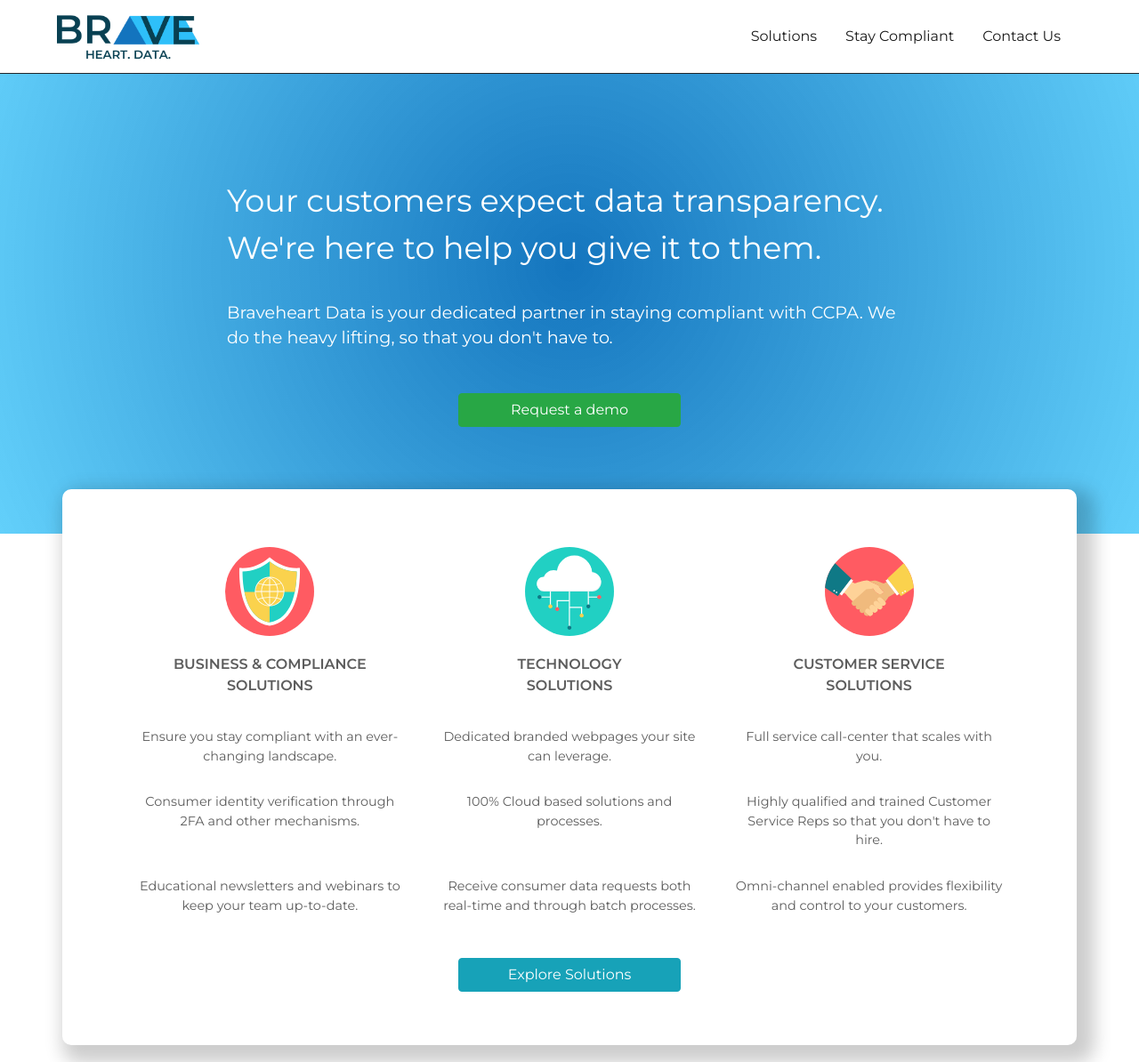
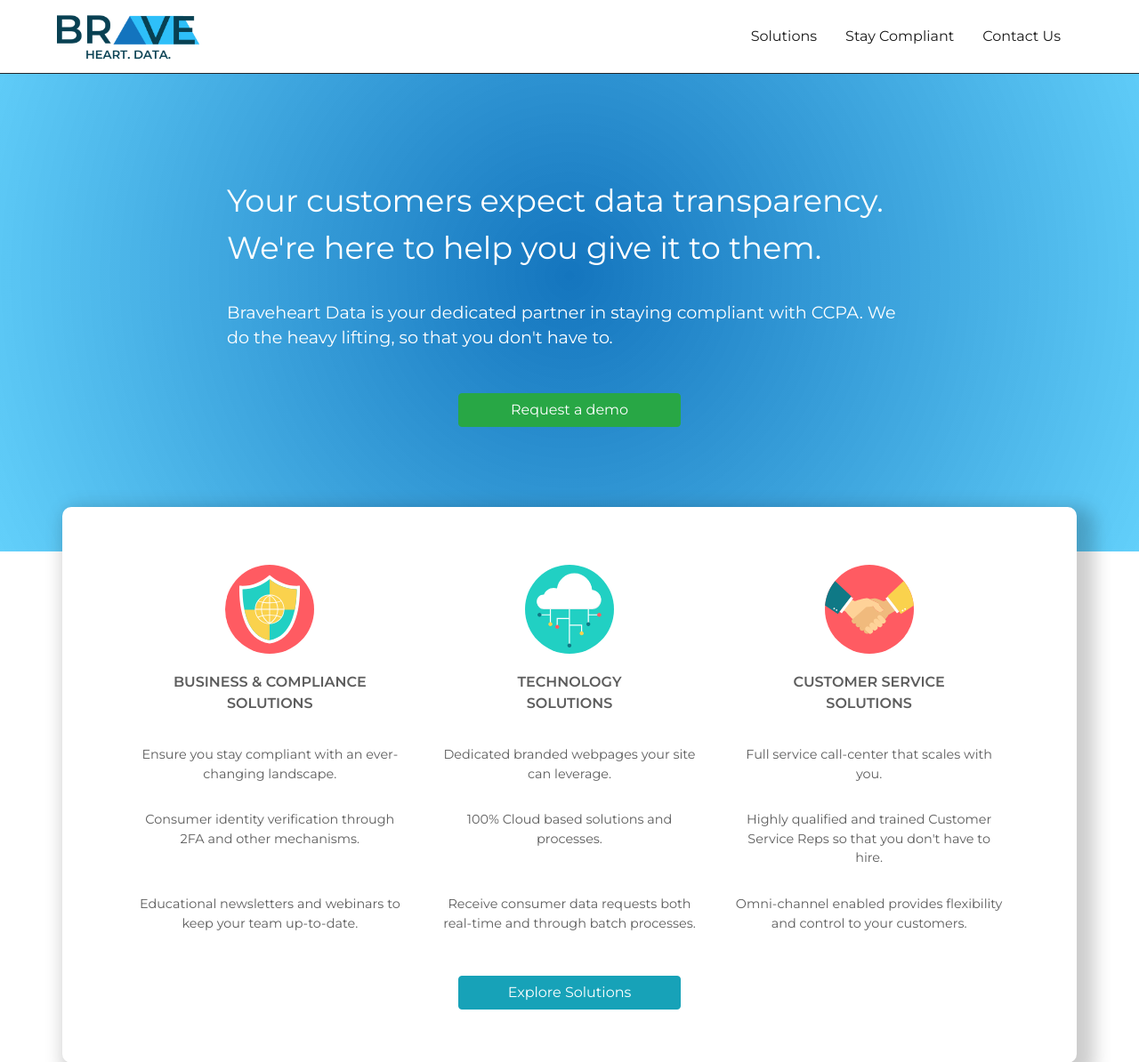
Before and after one commit to Aarongramlich/braveheartWebsite, a Django app: page / in a window 1280 px wide. Shown: the top 1194 px of the page at 89% size. Run offline with Django 3.2, Linux system fonts and the light colour scheme; some libraries are stand-ins or nearby versions.

Commit message:
header height

```diff
--- a/website_app/static/website_app/website_app.css
+++ b/website_app/static/website_app/website_app.css
@@ -32,7 +32,7 @@ html,body{
 	/*background-image: linear-gradient(to bottom,#52489C,#2EC0F9,#FFFFFF);*/
 	/*background-image: linear-gradient(to bottom,#52489C,#1475be,#2EC0F9,#FFFFFF);*/
 	/*background-image: linear-gradient(to bottom,#2D5D7B,#1475be,#FFFFFF);*/
-	min-height: 600px;
+	min-height: 620px;
 	color: white;
 	padding-bottom: 100px;
 /*	position: relative;*/
```
